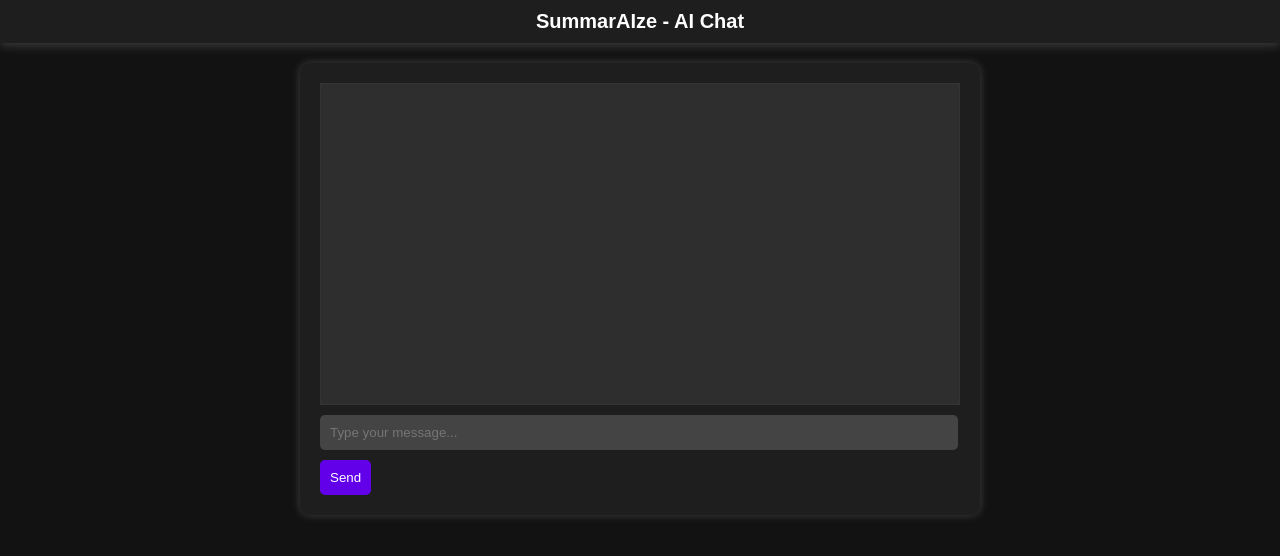
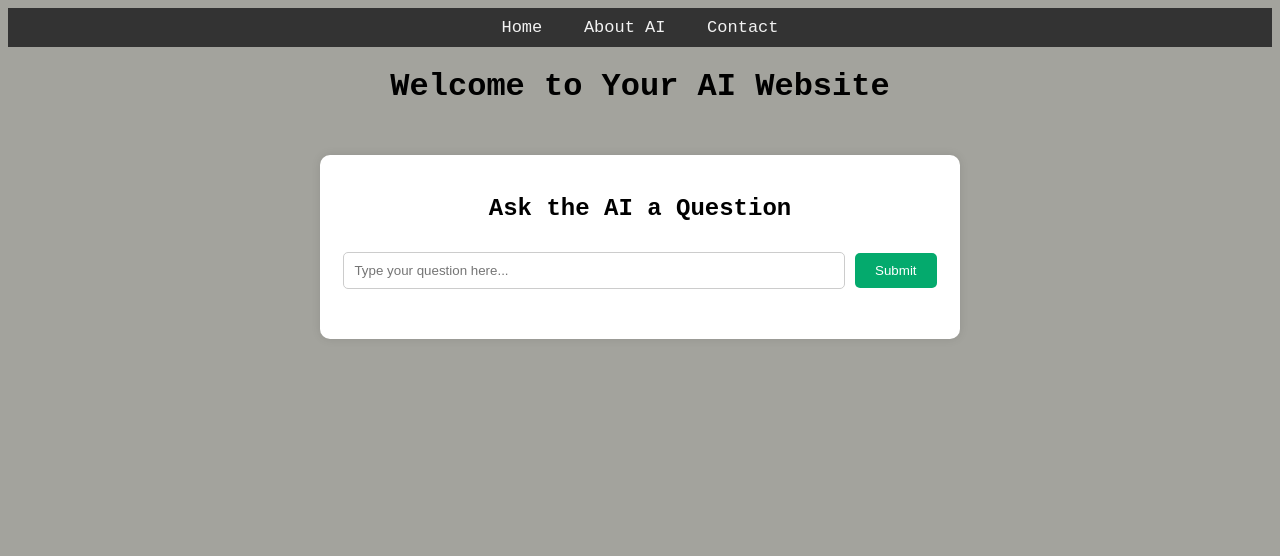
Before and after one commit to Mikoleosho/SummarAIze, a plain HTML site: page index.html in a window 1280 px wide. Drawn offline with Linux system fonts and the light colour scheme.

Commit message:
Update index.html

```diff
--- a/index.html
+++ b/index.html
@@ -3,114 +3,100 @@
 <head>
     <meta charset="UTF-8">
     <meta name="viewport" content="width=device-width, initial-scale=1.0">
-    <title>SummarAIze</title>
+    <title>AI-Powered Website</title>
+
     <style>
         body {
-            background-color: #121212;
-            color: #ffffff;
-            font-family: Arial, sans-serif;
-            margin: 0;
-            padding: 0;
+            background-color: rgb(163, 163, 157);
+            text-align: center;
+            font-family: 'Courier New', Courier, monospace;
         }
-        #navbar {
-            background: #1e1e1e;
+        .container {
+            max-width: 600px;
+            margin: 50px auto;
+            padding: 20px;
+            background: white;
+            border-radius: 10px;
+            box-shadow: 0 0 10px rgba(0, 0, 0, 0.1);
+        }
+        .topnav {
+            overflow: hidden;
+            background-color: #333;
             padding: 10px;
-            text-align: center;
-            font-size: 20px;
-            font-weight: bold;
-            box-shadow: 0 2px 10px rgba(255, 255, 255, 0.2);
         }
-        #chat-container {
-            width: 50%;
-            margin: auto;
-            background: #1e1e1e;
-            padding: 20px;
-            border-radius: 10px;
-            box-shadow: 0 0 10px rgba(255, 255, 255, 0.2);
-            margin-top: 20px;
+        .topnav a {
+            color: #f2f2f2;
+            padding: 14px 16px;
+            text-decoration: none;
+            font-size: 17px;
         }
-        #messages {
-            height: 300px;
-            overflow-y: auto;
-            border: 1px solid #333;
+        .topnav a:hover {
+            background-color: #ddd;
+            color: black;
+        }
+        input {
+            width: 80%;
             padding: 10px;
-            background: #2e2e2e;
-            display: flex;
-            flex-direction: column;
-        }
-        .message {
-            max-width: 80%;
-            padding: 10px;
-            border-radius: 10px;
-            margin: 5px 0;
-        }
-        .user {
-            background: #6200ea;
-            align-self: flex-end;
-        }
-        .ai {
-            background: #444;
-            align-self: flex-start;
-        }
-        #user-input {
-            width: calc(100% - 22px);
-            padding: 10px;
-            border: none;
+            margin: 10px 0;
+            border: 1px solid #ccc;
             border-radius: 5px;
-            margin-top: 10px;
-            background: #444;
-            color: white;
         }
         button {
-            margin-top: 10px;
-            padding: 10px;
-            background: #6200ea;
+            padding: 10px 20px;
+            background-color: #04AA6D;
             color: white;
             border: none;
+            cursor: pointer;
             border-radius: 5px;
-            cursor: pointer;
+        }
+        button:hover {
+            background-color: #028a5e;
+        }
+        #response {
+            margin-top: 20px;
+            font-weight: bold;
+            color: black;
         }
     </style>
 </head>
+
 <body>
-    <div id="navbar">SummarAIze - AI Chat</div>
-    <div id="chat-container">
-        <div id="messages"></div>
-        <input type="text" id="user-input" placeholder="Type your message...">
-        <button onclick="sendMessage()">Send</button>
+
+    <div class="topnav">
+        <a href="index.html">Home</a>
+        <a href="about.html">About AI</a>
+        <a href="contact.html">Contact</a>
+    </div>
+
+    <h1>Welcome to Your AI Website</h1>
+
+    <div class="container">
+        <h2>Ask the AI a Question</h2>
+        <input type="text" id="userInput" placeholder="Type your question here..." />
+        <button onclick="askAI()">Submit</button>
+        <p id="response"></p>
     </div>
 
     <script>
-        const API_URL = "https://api.openai.com/v1/chat/completions"; // OpenAI API endpoint
-        const API_KEY = "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"; // Replace with your OpenAI API key
+        async function askAI() {
+            const userInput = document.getElementById("userInput").value;
+            const responseField = document.getElementById("response");
+            responseField.innerHTML = "Thinking...";
 
-        function sendMessage() {
-            const userInput = document.getElementById("user-input").value;
-            if (!userInput.trim()) return;
+            try {
+                const response = await fetch("http://127.0.0.1:5000/ask", {
+                    method: "POST",
+                    headers: { "Content-Type": "application/json" },
+                    body: JSON.stringify({ question: userInput })
+                });
 
-            const messagesDiv = document.getElementById("messages");
-            messagesDiv.innerHTML += `<div class='message user'><strong>You:</strong> ${userInput}</div>`;
-            document.getElementById("user-input").value = "";
-
-            fetch(API_URL, {
-                method: "POST",
-                headers: {
-                    "Content-Type": "application/json",
-                    "Authorization": `Bearer ${API_KEY}`
-                },
-                body: JSON.stringify({
-                    model: "gpt-3.5-turbo",
-                    messages: [{ role: "user", content: userInput }]
-                })
-            })
-            .then(response => response.json())
-            .then(data => {
-                const aiResponse = data.choices[0].message.content;
-                messagesDiv.innerHTML += `<div class='message ai'><strong>AI:</strong> ${aiResponse}</div>`;
-                messagesDiv.scrollTop = messagesDiv.scrollHeight;
-            })
-            .catch(error => console.error("Error:", error));
+                const data = await response.json();
+                responseField.innerHTML = "AI: " + data.response;
+            } catch (error) {
+                responseField.innerHTML = "Error connecting to AI.";
+            }
         }
     </script>
+
 </body>
 </html>
```
